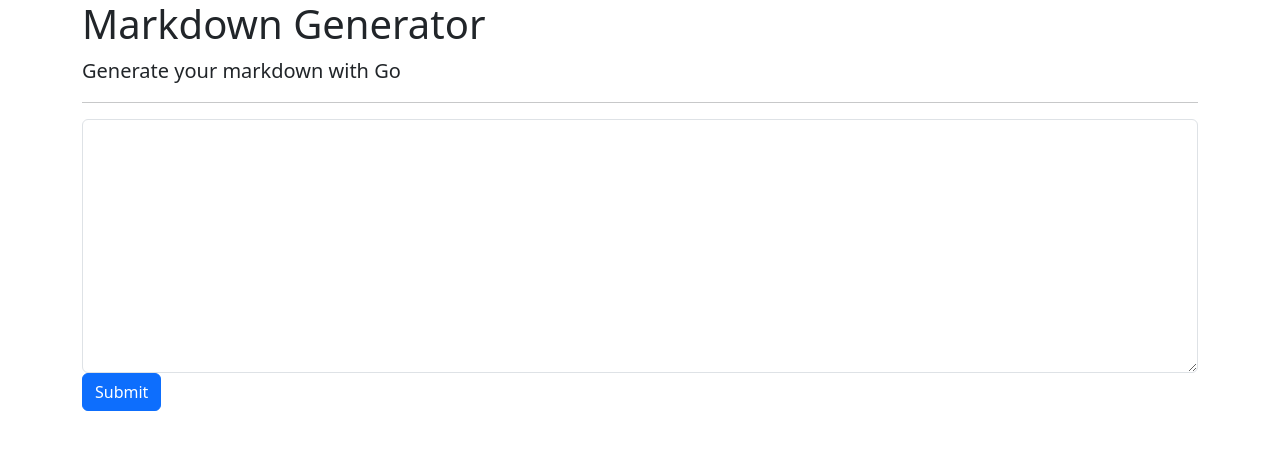
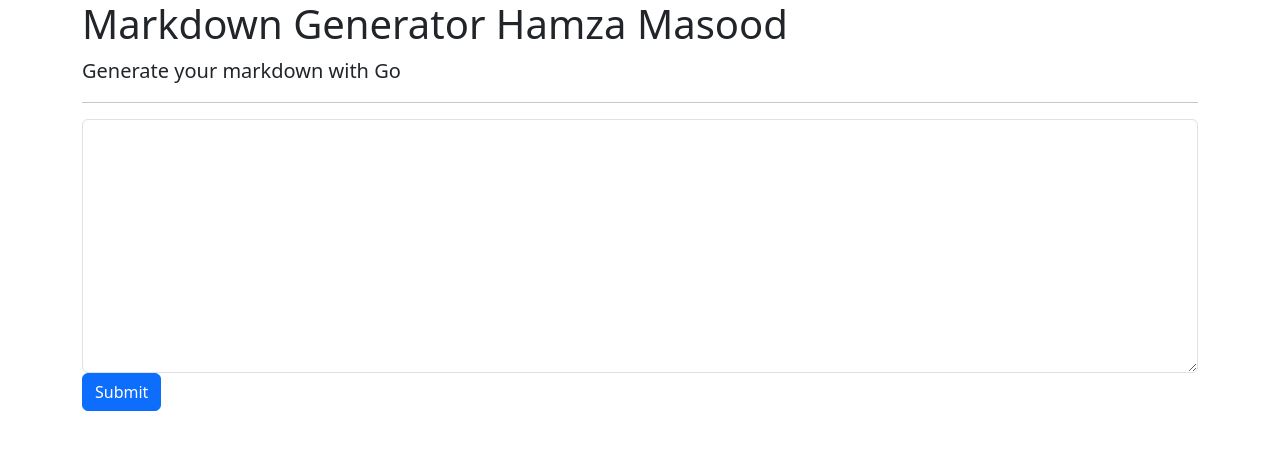
Before and after one commit to HamzaMasood1/heroku-test, a plain HTML site: page public/index.html in a window 1280 px wide. Drawn offline with nearby package versions, Linux system fonts and the light colour scheme.

Commit message:
adding change

```diff
--- a/public/index.html
+++ b/public/index.html
@@ -5,7 +5,7 @@
 <body>
 <div class="container">
     <div class="page-title">
-        <h1>Markdown Generator</h1>
+        <h1>Markdown Generator Hamza Masood</h1>
         <p class="lead">Generate your markdown with Go</p>
         <hr />
     </div>
```
